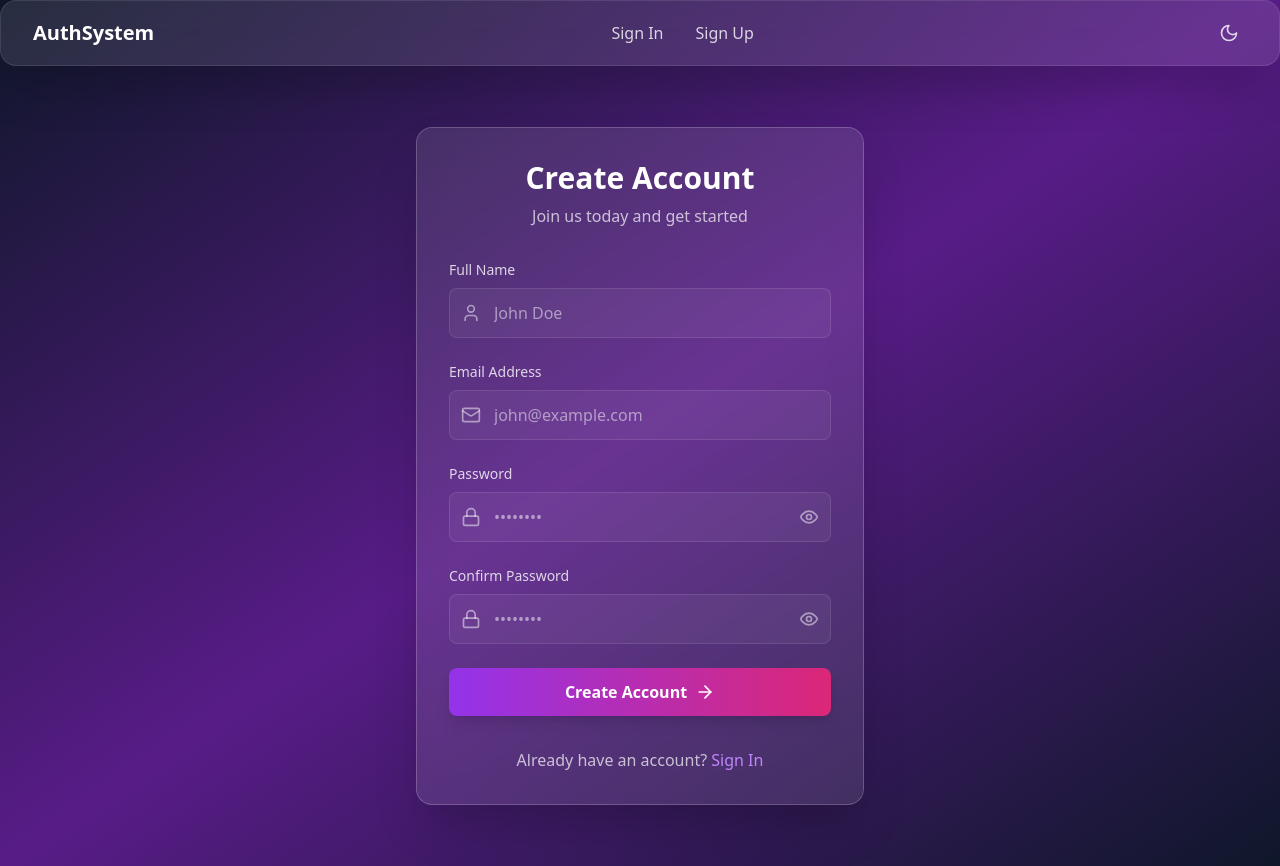
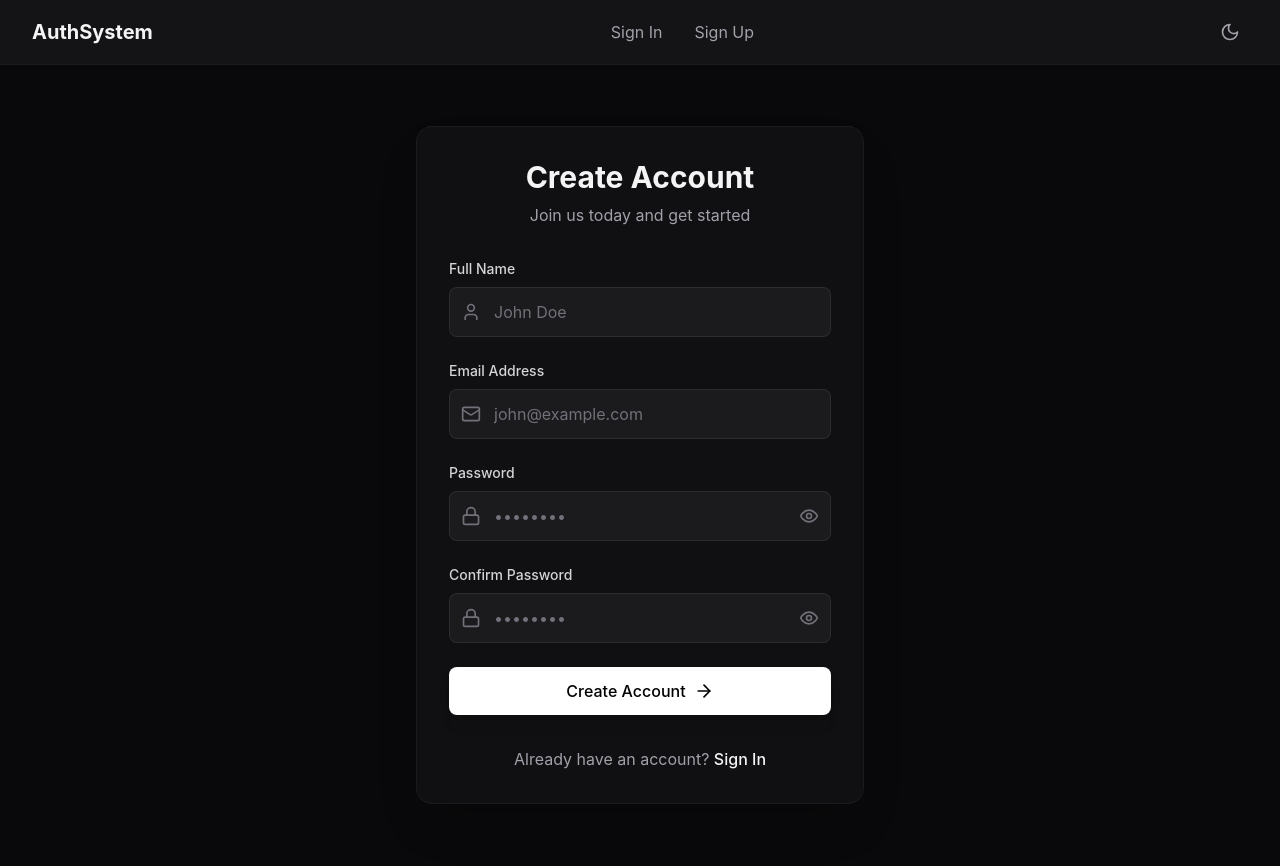
Before and after one commit to aryansondharva/Auth, a React (Vite) app in the folder client/: page /signup in a window 1280 px wide. Built offline with nearby package versions, Linux system fonts and the light colour scheme.

Commit message:
Change the UI

```diff
--- a/client/src/components/Navbar.jsx
+++ b/client/src/components/Navbar.jsx
@@ -24,12 +24,12 @@ const Navbar = () => {
   };
 
   return (
-    <nav className="glass-morphism sticky top-0 z-50 border-b border-white/10">
+    <nav className="sticky top-0 z-50 bg-zinc-900/80 backdrop-blur-xl border-b border-zinc-800/50">
       <div className="max-w-7xl mx-auto px-4 sm:px-6 lg:px-8">
         <div className="flex items-center justify-between h-16">
           {/* Logo */}
           <div className="flex items-center">
-            <Link to="/" className="text-white font-bold text-xl">
+            <Link to="/" className="text-zinc-100 font-bold text-xl">
               AuthSystem
             </Link>
           </div>
@@ -40,13 +40,13 @@ const Navbar = () => {
               <>
                 <Link
                   to="/dashboard"
-                  className={`text-white/80 hover:text-white transition-colors ${
-                    location.pathname === '/dashboard' ? 'text-white' : ''
+                  className={`text-zinc-400 hover:text-zinc-100 transition-colors ${
+                    location.pathname === '/dashboard' ? 'text-zinc-100' : ''
                   }`}
                 >
                   Dashboard
                 </Link>
-                <div className="flex items-center space-x-2 text-white/80">
+                <div className="flex items-center space-x-2 text-zinc-400">
                   <User className="w-4 h-4" />
                   <span className="text-sm">{user?.name}</span>
                 </div>
@@ -55,16 +55,16 @@ const Navbar = () => {
               <>
                 <Link
                   to="/signin"
-                  className={`text-white/80 hover:text-white transition-colors ${
-                    location.pathname === '/signin' ? 'text-white' : ''
+                  className={`text-zinc-400 hover:text-zinc-100 transition-colors ${
+                    location.pathname === '/signin' ? 'text-zinc-100' : ''
                   }`}
                 >
                   Sign In
                 </Link>
                 <Link
                   to="/signup"
-                  className={`text-white/80 hover:text-white transition-colors ${
-                    location.pathname === '/signup' ? 'text-white' : ''
+                  className={`text-zinc-400 hover:text-zinc-100 transition-colors ${
+                    location.pathname === '/signup' ? 'text-zinc-100' : ''
                   }`}
                 >
                   Sign Up
@@ -78,7 +78,7 @@ const Navbar = () => {
             {/* Dark mode toggle */}
             <button
               onClick={toggleDarkMode}
-              className="text-white/80 hover:text-white transition-colors p-2 rounded-lg hover:bg-white/10"
+              className="text-zinc-400 hover:text-zinc-100 transition-colors p-2 rounded-lg hover:bg-zinc-800/50"
               aria-label="Toggle dark mode"
             >
               {darkMode ? (
@@ -92,7 +92,7 @@ const Navbar = () => {
             {isAuthenticated && (
               <button
                 onClick={logout}
-                className="flex items-center space-x-2 text-white/80 hover:text-white transition-colors p-2 rounded-lg hover:bg-white/10"
+                className="flex items-center space-x-2 text-zinc-400 hover:text-zinc-100 transition-colors p-2 rounded-lg hover:bg-zinc-800/50"
                 aria-label="Logout"
               >
                 <LogOut className="w-5 h-5" />
--- a/client/src/index.css
+++ b/client/src/index.css
@@ -8,24 +8,41 @@
   }
 
   body {
-    @apply bg-gradient-to-br from-slate-900 via-purple-900 to-slate-900 min-h-screen;
+    @apply bg-zinc-950 text-zinc-100 min-h-screen;
+    font-family: -apple-system, BlinkMacSystemFont, 'Segoe UI', Roboto, 'Helvetica Neue', Arial, sans-serif;
+  }
+
+  * {
+    @apply border-zinc-800;
   }
 }
 
 @layer components {
   .glass-morphism {
-    @apply bg-white/10 backdrop-blur-lg border border-white/20 rounded-2xl shadow-2xl;
+    @apply bg-zinc-900/50 backdrop-blur-xl border border-zinc-800/50 rounded-2xl shadow-2xl shadow-black/20;
   }
 
   .glass-input {
-    @apply bg-white/5 border border-white/10 rounded-lg px-4 py-3 text-white placeholder-white/50 focus:outline-none focus:border-white/30 focus:bg-white/10 transition-all duration-300;
+    @apply bg-zinc-800/50 border border-zinc-700/50 rounded-lg px-4 py-3 text-zinc-100 placeholder-zinc-500 focus:outline-none focus:border-zinc-600 focus:bg-zinc-800/70 transition-all duration-200;
   }
 
   .glass-button {
-    @apply bg-gradient-to-r from-purple-600 to-pink-600 text-white font-semibold py-3 px-6 rounded-lg hover:from-purple-700 hover:to-pink-700 transform hover:scale-105 transition-all duration-300 shadow-lg;
+    @apply bg-zinc-800 hover:bg-zinc-700 text-zinc-100 font-medium py-3 px-6 rounded-lg transform hover:scale-[1.02] transition-all duration-200 shadow-lg shadow-black/10 border border-zinc-700/50;
+  }
+
+  .glass-button-primary {
+    @apply bg-white text-black hover:bg-zinc-100 font-medium py-3 px-6 rounded-lg transform hover:scale-[1.02] transition-all duration-200 shadow-lg shadow-black/10;
   }
 
   .glass-button-secondary {
-    @apply bg-white/10 backdrop-blur border border-white/20 text-white font-semibold py-3 px-6 rounded-lg hover:bg-white/20 transform hover:scale-105 transition-all duration-300;
+    @apply bg-zinc-800/50 hover:bg-zinc-800/70 text-zinc-300 hover:text-zinc-100 font-medium py-3 px-6 rounded-lg transform hover:scale-[1.02] transition-all duration-200 border border-zinc-700/50;
+  }
+
+  .gradient-text {
+    @apply bg-gradient-to-r from-white to-zinc-400 bg-clip-text text-transparent;
+  }
+
+  .card-hover {
+    @apply hover:bg-zinc-800/70 hover:border-zinc-700 transition-all duration-200;
   }
 }
--- a/client/src/pages/SignUp.jsx
+++ b/client/src/pages/SignUp.jsx
@@ -102,10 +102,10 @@ const SignUp = () => {
         <div className="glass-morphism p-8">
           {/* Header */}
           <div className="text-center mb-8">
-            <h1 className="text-3xl font-bold text-white mb-2">
+            <h1 className="text-3xl font-bold text-zinc-100 mb-2">
               Create Account
             </h1>
-            <p className="text-white/70">
+            <p className="text-zinc-400">
               Join us today and get started
             </p>
           </div>
@@ -114,11 +114,11 @@ const SignUp = () => {
           <form onSubmit={handleSubmit} className="space-y-6">
             {/* Name Field */}
             <div>
-              <label htmlFor="name" className="block text-white/80 text-sm font-medium mb-2">
+              <label htmlFor="name" className="block text-zinc-300 text-sm font-medium mb-2">
                 Full Name
               </label>
               <div className="relative">
-                <User className="absolute left-3 top-1/2 transform -translate-y-1/2 text-white/50 w-5 h-5" />
+                <User className="absolute left-3 top-1/2 transform -translate-y-1/2 text-zinc-500 w-5 h-5" />
                 <input
                   type="text"
                   id="name"
@@ -137,11 +137,11 @@ const SignUp = () => {
 
             {/* Email Field */}
             <div>
-              <label htmlFor="email" className="block text-white/80 text-sm font-medium mb-2">
+              <label htmlFor="email" className="block text-zinc-300 text-sm font-medium mb-2">
                 Email Address
               </label>
               <div className="relative">
-                <Mail className="absolute left-3 top-1/2 transform -translate-y-1/2 text-white/50 w-5 h-5" />
+                <Mail className="absolute left-3 top-1/2 transform -translate-y-1/2 text-zinc-500 w-5 h-5" />
                 <input
                   type="email"
                   id="email"
@@ -160,11 +160,11 @@ const SignUp = () => {
 
             {/* Password Field */}
             <div>
-              <label htmlFor="password" className="block text-white/80 text-sm font-medium mb-2">
+              <label htmlFor="password" className="block text-zinc-300 text-sm font-medium mb-2">
                 Password
               </label>
               <div className="relative">
-                <Lock className="absolute left-3 top-1/2 transform -translate-y-1/2 text-white/50 w-5 h-5" />
+                <Lock className="absolute left-3 top-1/2 transform -translate-y-1/2 text-zinc-500 w-5 h-5" />
                 <input
                   type={showPassword ? 'text' : 'password'}
                   id="password"
@@ -178,7 +178,7 @@ const SignUp = () => {
                 <button
                   type="button"
                   onClick={() => setShowPassword(!showPassword)}
-                  className="absolute right-3 top-1/2 transform -translate-y-1/2 text-white/50 hover:text-white/80 transition-colors"
+                  className="absolute right-3 top-1/2 transform -translate-y-1/2 text-zinc-500 hover:text-zinc-300 transition-colors"
                   disabled={isSubmitting}
                 >
                   {showPassword ? <EyeOff className="w-5 h-5" /> : <Eye className="w-5 h-5" />}
@@ -191,11 +191,11 @@ const SignUp = () => {
 
             {/* Confirm Password Field */}
             <div>
-              <label htmlFor="confirmPassword" className="block text-white/80 text-sm font-medium mb-2">
+              <label htmlFor="confirmPassword" className="block text-zinc-300 text-sm font-medium mb-2">
                 Confirm Password
               </label>
               <div className="relative">
-                <Lock className="absolute left-3 top-1/2 transform -translate-y-1/2 text-white/50 w-5 h-5" />
+                <Lock className="absolute left-3 top-1/2 transform -translate-y-1/2 text-zinc-500 w-5 h-5" />
                 <input
                   type={showConfirmPassword ? 'text' : 'password'}
                   id="confirmPassword"
@@ -209,7 +209,7 @@ const SignUp = () => {
                 <button
                   type="button"
                   onClick={() => setShowConfirmPassword(!showConfirmPassword)}
-                  className="absolute right-3 top-1/2 transform -translate-y-1/2 text-white/50 hover:text-white/80 transition-colors"
+                  className="absolute right-3 top-1/2 transform -translate-y-1/2 text-zinc-500 hover:text-zinc-300 transition-colors"
                   disabled={isSubmitting}
                 >
                   {showConfirmPassword ? <EyeOff className="w-5 h-5" /> : <Eye className="w-5 h-5" />}
@@ -224,11 +224,11 @@ const SignUp = () => {
             <button
               type="submit"
               disabled={isSubmitting}
-              className="glass-button w-full flex items-center justify-center space-x-2 disabled:opacity-50 disabled:cursor-not-allowed"
+              className="glass-button-primary w-full flex items-center justify-center space-x-2 disabled:opacity-50 disabled:cursor-not-allowed"
             >
               {isSubmitting ? (
                 <>
-                  <div className="animate-spin rounded-full h-5 w-5 border-b-2 border-white"></div>
+                  <div className="animate-spin rounded-full h-5 w-5 border-b-2 border-zinc-900"></div>
                   <span>Creating Account...</span>
                 </>
               ) : (
@@ -242,11 +242,11 @@ const SignUp = () => {
 
           {/* Footer */}
           <div className="mt-8 text-center">
-            <p className="text-white/70">
+            <p className="text-zinc-400">
               Already have an account?{' '}
               <Link
                 to="/signin"
-                className="text-purple-400 hover:text-purple-300 transition-colors font-medium"
+                className="text-zinc-100 hover:text-zinc-300 transition-colors font-medium"
               >
                 Sign In
               </Link>
```
Also changed, not shown: 1 other file (tests, documents, lock files or other folders).
